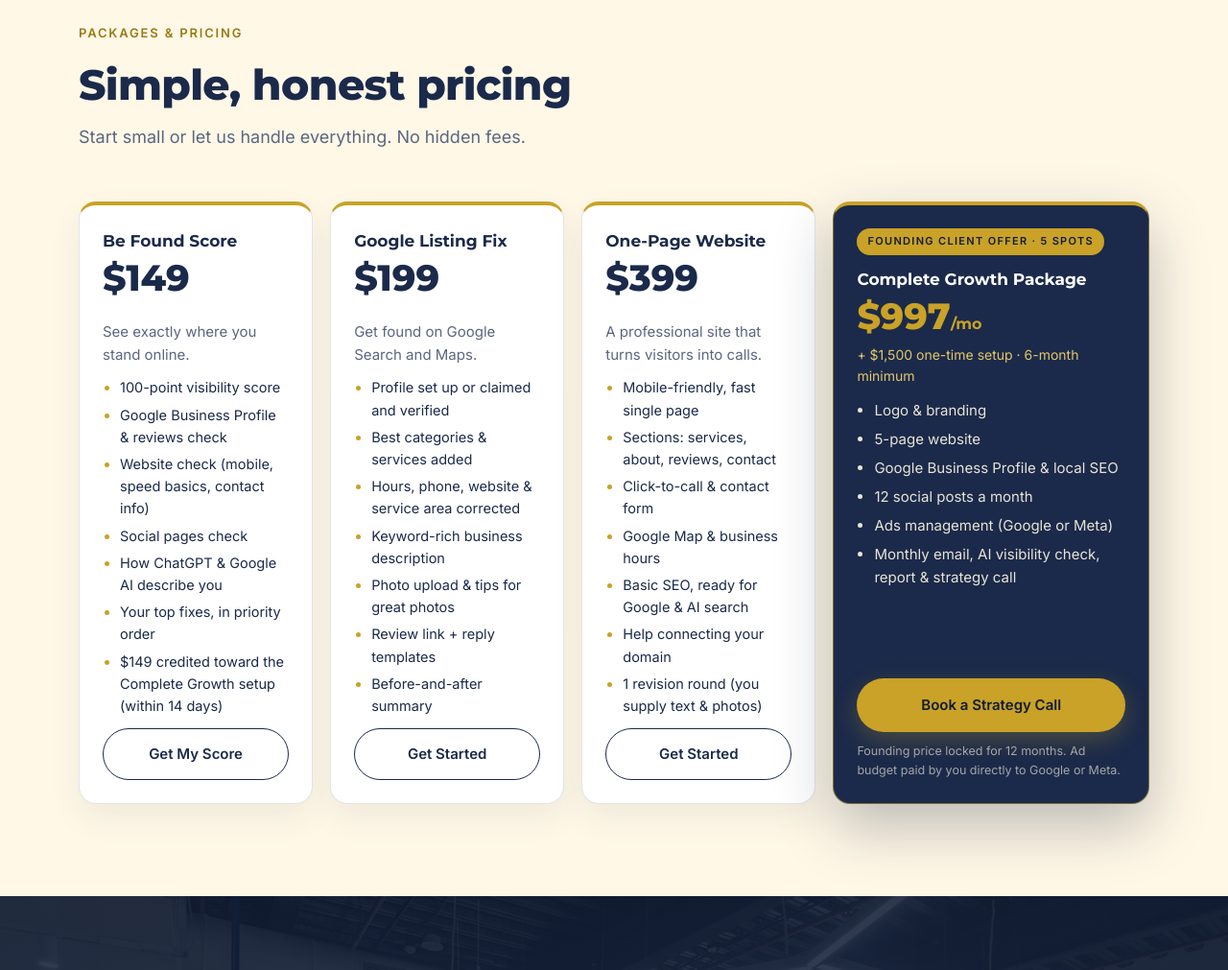
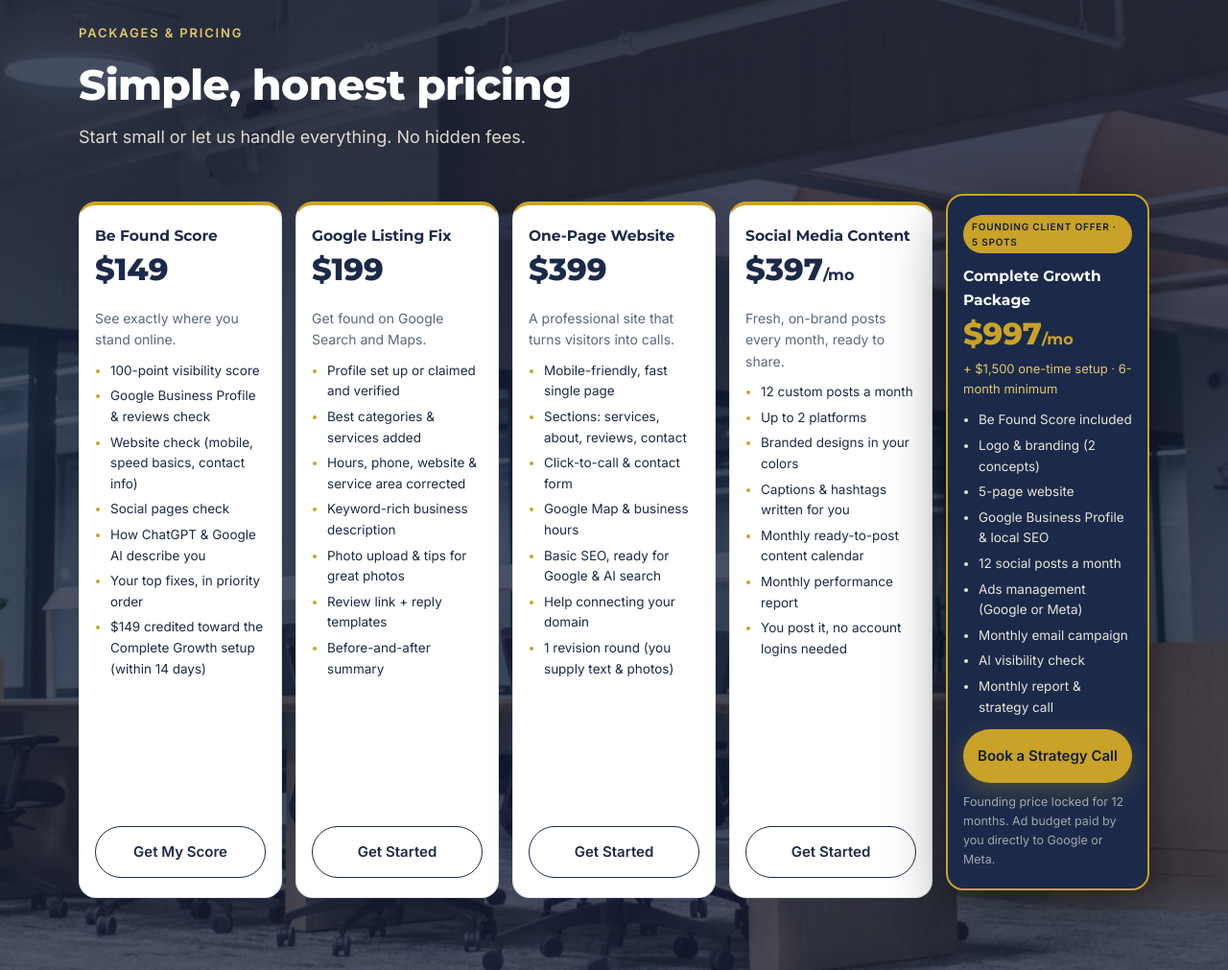
Before and after one commit to dantemnunn/nubara-llc, a plain HTML site: page index.html in a window 1280 px wide. Shown: the part 3660-4671 px from the top of the page at 96% size. Drawn offline with Linux system fonts and the light colour scheme.

Commit message:
Packages: add Social Media Content, 5 side by side over office photo
Co-Authored-By: Claude Opus 5.5 <noreply@anthropic.com>
Claude-Session: https://claude.ai/code/session_01B5GryUnt35c1urK5zGJnXP

```diff
--- a/assets/styles.css
+++ b/assets/styles.css
@@ -336,3 +336,25 @@ section { padding: 96px 0; }
 .pk-list li::marker { color: var(--gold); }
 
 .pk-list { align-content: start; }
+/* Packages: 5 side by side over office photo */
+.pk-section { background: linear-gradient(180deg, rgba(18, 29, 53, .90), rgba(18, 29, 53, .82)), url(packages-office.jpg) center 70% / cover no-repeat, var(--navy-deep); }
+.pk-section .section-head .eyebrow { color: var(--gold-soft); }
+.pk-section .section-head h2 { color: #fff; }
+.pk-section .section-head p { color: rgba(255, 248, 231, .85); }
+.pk-grid { grid-template-columns: repeat(5, 1fr); gap: 14px; align-items: stretch; }
+.pk-card { padding: 20px 16px; }
+.pk-name { font-size: 15.5px; }
+.pk-price { font-size: 32px; }
+.pk-card p { font-size: 14px; }
+.pk-list, .pk-feature ul { font-size: 13.5px; padding-left: 16px; }
+.pk-feature { grid-column: auto; display: flex; padding: 20px 16px; transform: translateY(-8px); }
+.pk-feature ul { display: grid; gap: 5px; columns: auto; align-content: start; margin: 0; }
+.pk-feature .btn { align-self: stretch; padding-left: 12px; padding-right: 12px; }
+.pk-badge { font-size: 10px; letter-spacing: .08em; padding: 4px 9px; }
+.pk-setup { font-size: 13px; }
+@media (max-width: 1100px) { .pk-grid { grid-template-columns: repeat(3, 1fr); } .pk-feature { transform: none; } }
+@media (max-width: 760px) { .pk-grid { grid-template-columns: 1fr 1fr; } }
+@media (max-width: 520px) { .pk-grid { grid-template-columns: 1fr; } .pk-list, .pk-feature ul { font-size: 15px; } }
+
+.pk-section { background: linear-gradient(180deg, rgba(18, 29, 53, .80), rgba(18, 29, 53, .70)), url(packages-office.jpg) center 70% / cover no-repeat, var(--navy-deep); }
+.pk-feature { border: 2px solid var(--gold); box-shadow: 0 24px 60px rgba(0, 0, 0, .45); }
--- a/index.html
+++ b/index.html
@@ -172,8 +172,10 @@
           <ul class="pk-list"><li>Profile set up or claimed and verified</li><li>Best categories &amp; services added</li><li>Hours, phone, website &amp; service area corrected</li><li>Keyword-rich business description</li><li>Photo upload &amp; tips for great photos</li><li>Review link + reply templates</li><li>Before-and-after summary</li></ul><a class="btn btn-ghost-dark" href="#check">Get Started</a></div>
         <div class="pk-card"><div class="pk-name">One-Page Website</div><div class="pk-price">$399</div><p>A professional site that turns visitors into calls.</p>
           <ul class="pk-list"><li>Mobile-friendly, fast single page</li><li>Sections: services, about, reviews, contact</li><li>Click-to-call &amp; contact form</li><li>Google Map &amp; business hours</li><li>Basic SEO, ready for Google &amp; AI search</li><li>Help connecting your domain</li><li>1 revision round (you supply text &amp; photos)</li></ul><a class="btn btn-ghost-dark" href="#check">Get Started</a></div>
+        <div class="pk-card"><div class="pk-name">Social Media Content</div><div class="pk-price">$397<small>/mo</small></div><p>Fresh, on-brand posts every month, ready to share.</p>
+          <ul class="pk-list"><li>12 custom posts a month</li><li>Up to 2 platforms</li><li>Branded designs in your colors</li><li>Captions &amp; hashtags written for you</li><li>Monthly ready-to-post content calendar</li><li>Monthly performance report</li><li>You post it, no account logins needed</li></ul><a class="btn btn-ghost-dark" href="#check">Get Started</a></div>
         <div class="pk-card pk-feature"><span class="pk-badge">Founding Client Offer &middot; 5 Spots</span><div class="pk-name">Complete Growth Package</div><div class="pk-price">$997<small>/mo</small></div><div class="pk-setup">+ $1,500 one-time setup &middot; 6-month minimum</div>
-          <ul><li>Logo &amp; branding</li><li>5-page website</li><li>Google Business Profile &amp; local SEO</li><li>12 social posts a month</li><li>Ads management (Google or Meta)</li><li>Monthly email, AI visibility check, report &amp; strategy call</li></ul>
+          <ul><li>Be Found Score included</li><li>Logo &amp; branding (2 concepts)</li><li>5-page website</li><li>Google Business Profile &amp; local SEO</li><li>12 social posts a month</li><li>Ads management (Google or Meta)</li><li>Monthly email campaign</li><li>AI visibility check</li><li>Monthly report &amp; strategy call</li></ul>
           <a class="btn btn-gold" href="#contact">Book a Strategy Call</a><p class="pk-fine">Founding price locked for 12 months. Ad budget paid by you directly to Google or Meta.</p></div>
       </div>
     </div>
```
Also changed, not shown: assets/packages-office.jpg (added).
